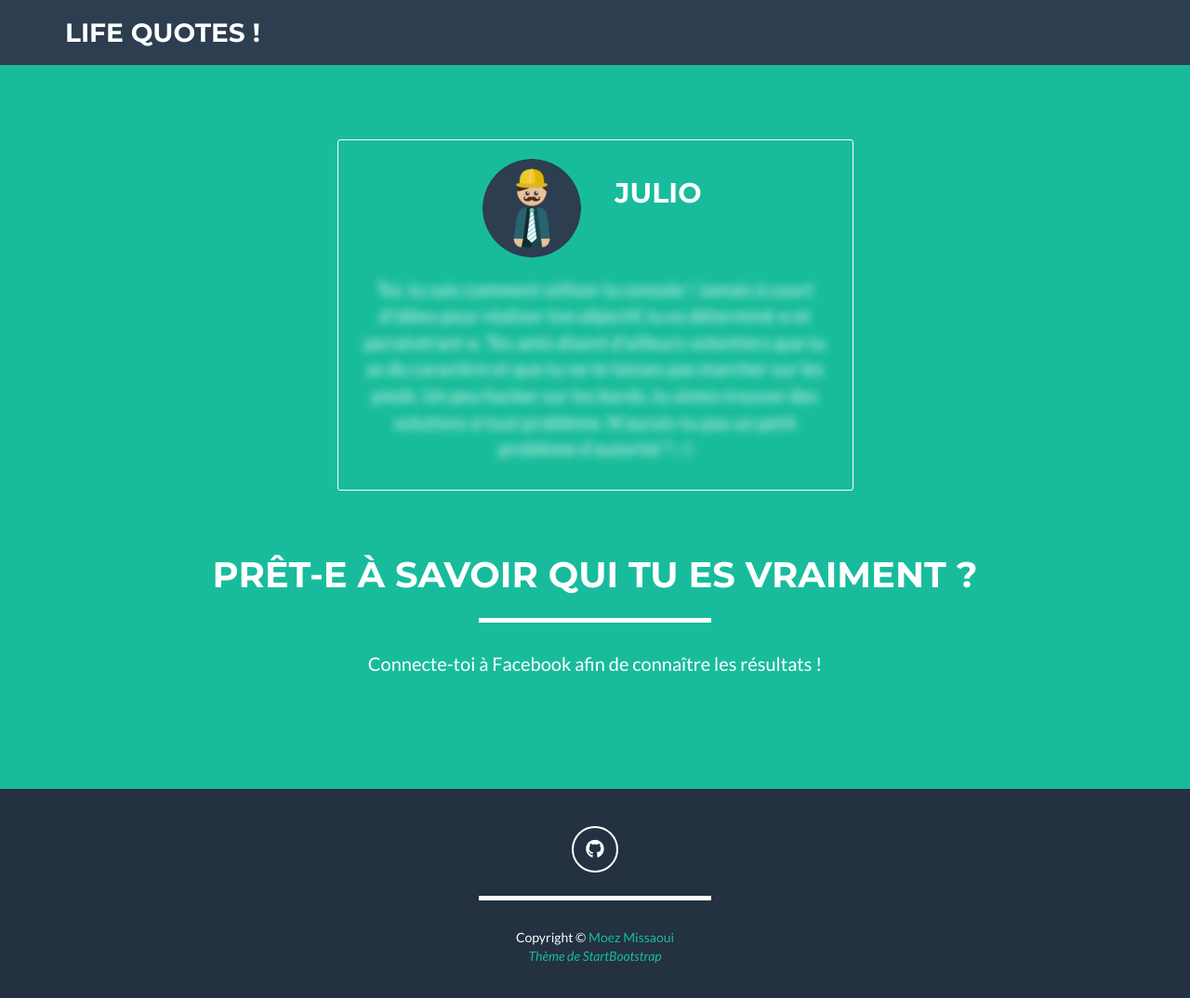
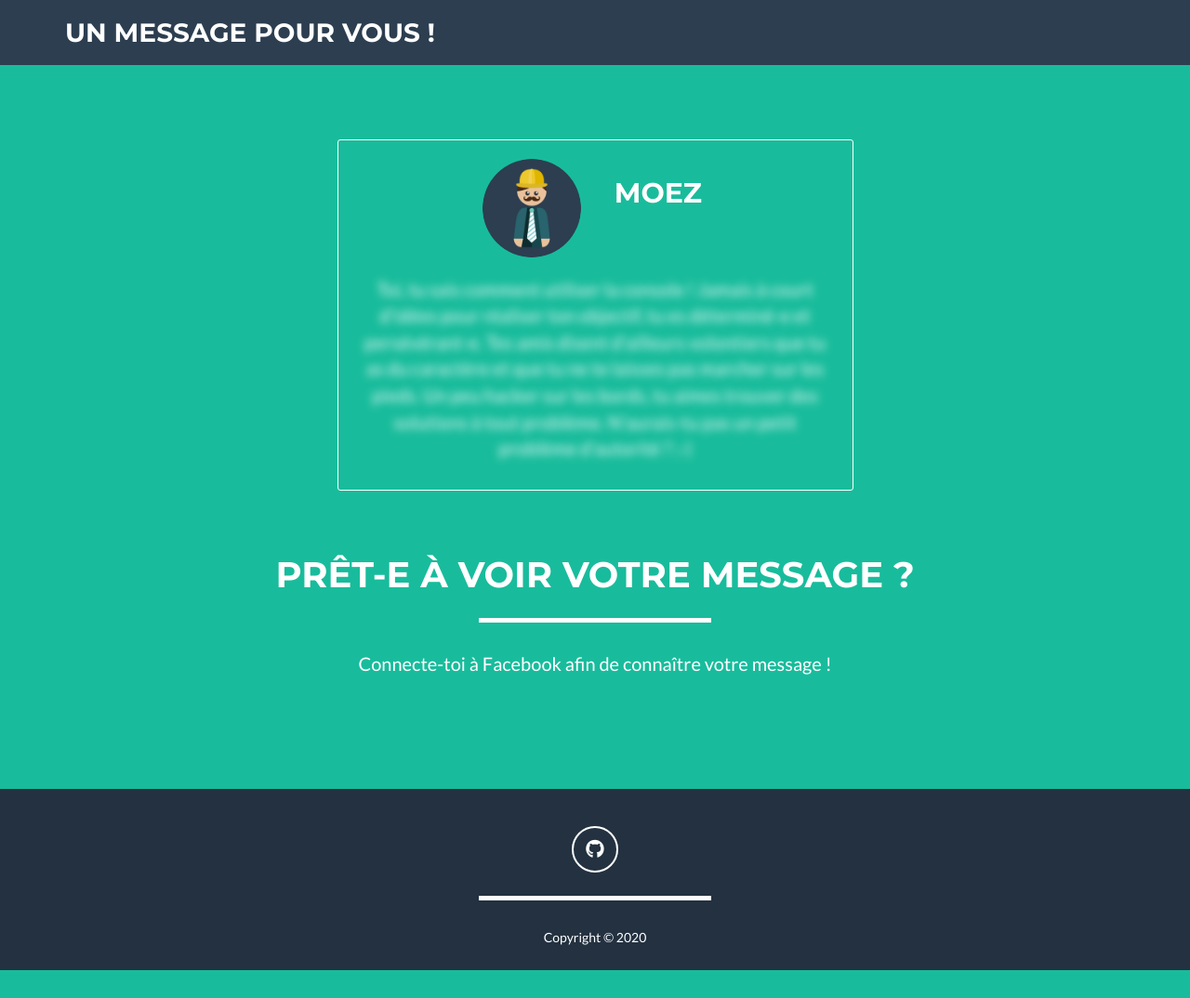
Before and after one commit to MoezMissaoui/App-web-Flask, a Flask app: page / in a window 1280 px wide. Shown: the whole page at 93% size. After the commit the page ends 1044 px from the top, so only its background shows below. Run offline with Flask 2, Linux system fonts and the light colour scheme; some libraries are stand-ins or nearby versions.

Commit message:
update app

```diff
--- a/fbapp/templates/base.html
+++ b/fbapp/templates/base.html
@@ -6,18 +6,18 @@
     <meta charset="utf-8">
     <meta http-equiv="X-UA-Compatible" content="IE=edge">
     <meta name="viewport" content="width=device-width, initial-scale=1">
-    <meta name="description" content="Faites Life quotes !">
+    <meta name="description" content="Un message pour vous">
     <meta name="author" content="Moez Missaoui">
-    <title>Life quotes !</title>
+    <title>Un message pour vous</title>
 
     <link rel="icon" href="{{ url_for('static', filename='img/favicon.png') }}">
 
 
-    <meta property="og:title" content="Life quotes !" />
+    <meta property="og:title" content="Un message pour vous" />
     <meta property="og:type" content="website" />
     <meta property="og:url" content="{{og_url}}" />
     <meta property="og:image" content="{{og_image}}" />
-    <meta property="og:description" content="Faites Life quotes et découvrez qui vous êtes vraiment !" />
+    <meta property="og:description" content="Un message pour vous" />
     <meta property="fb:app_id" content="{{ config['FB_APP_ID']}}">
     <meta property="og:image:width" content="1200">
     <meta property="og:image:height" content="630">
@@ -63,7 +63,7 @@
         <div class="container">
             <!-- Brand and toggle get grouped for better mobile display -->
             <div class="navbar-header page-scroll">
-                  <a class="navbar-brand" href="/">Life quotes !</a>
+                  <a class="navbar-brand" href="/">Un message pour vous !</a>
             </div>
 
             <!-- Collect the nav links, forms, and other content for toggling -->
@@ -78,20 +78,15 @@
         </div>
         <!-- /.container-fluid -->
     </nav>
-
     {% block content %}{% endblock %}
-
-
-
     <footer class="text-center">
         <div class="footer-below">
             <div class="container">
                 <div class="row">
                     <div class="col-lg-12">
-                        <a href="https://github.com/MoezMissaoui/App-web-Flask" class="btn-social btn-outline" target="_blank"><span class="sr-only">Github</span><i class="fa fa-fw fa-github"></i></a>
+                        <a href="https://github.com/" class="btn-social btn-outline" target="_blank"><span class="sr-only">Github</span><i class="fa fa-fw fa-github"></i></a>
                         <hr class="star-light">
-                        <span class="italic">Copyright &copy; <a href="https://github.com/MoezMissaoui" target="_blank">Moez Missaoui</a></span>
-                        <p style="font-style:italic; font-size: 14px;"><a href="https://startbootstrap.com/template-overviews/freelancer/">Thème de StartBootstrap</a></p>
+                        <span class="italic">Copyright &copy; 2020</span>
                     </div>
                 </div>
             </div>
--- a/fbapp/templates/index.html
+++ b/fbapp/templates/index.html
@@ -11,12 +11,12 @@
     </div>
     <div class="row">
       <div class="intro-text">
-        <h1 class="name">Prêt-e à savoir qui tu es vraiment ?</h1>
+        <h1 class="name">Prêt-e à voir votre message ?</h1>
         <hr class="star-light">
       </div>
       <div class="col-lg-8 col-lg-offset-2 text-center">
         <p>
-          Connecte-toi à Facebook afin de connaître les résultats !
+          Connecte-toi à Facebook afin de connaître votre message !
         </p>
         <p style="margin-top: 20px;">
           <div class="fb-login-button" data-max-rows="1" data-size="large" data-button-type="continue_with" data-show-faces="false" data-auto-logout-link="true" data-use-continue-as="true" onlogin='checkLoginState()'></div>
--- a/fbapp/views.py
+++ b/fbapp/views.py
@@ -25,7 +25,7 @@ def index():
 
     og_description = "Découvre qui tu es vraiment en faisant le test ultime !"
     return render_template('index.html',
-                          user_name='Julio',
+                          user_name='Moez',
                           user_image=url_for('static', filename='img/profile.png'),
                           description=description,
                           blur=True,
```
Also changed, not shown: fbapp/static/img/favicon.png, 4 other files.
